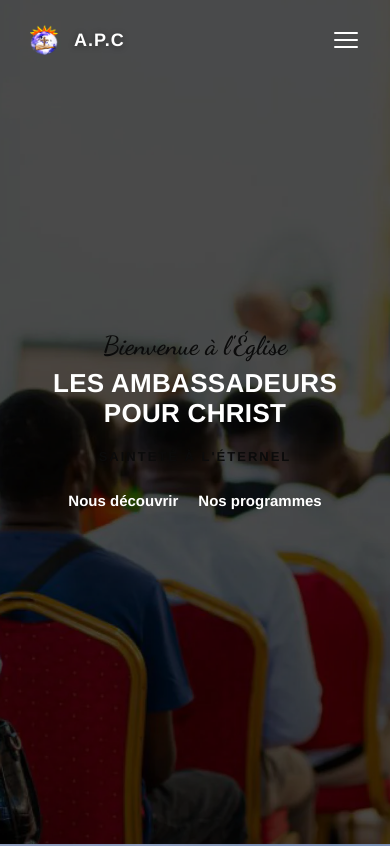
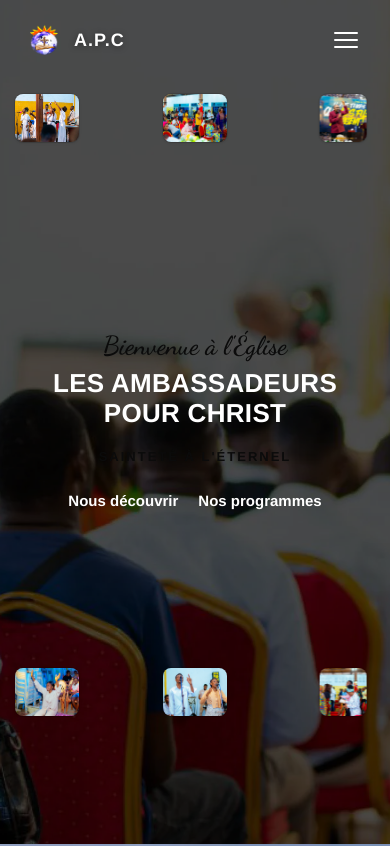
Before and after one commit to Leveling1/egliseapc, an Angular app: page / in a window 390 px wide. Shown: the top 846 px of the page. Built offline with nearby package versions, Linux system fonts and the light colour scheme.

Commit message:
feat: implement responsive layout for parallax images on smaller screens

```diff
--- a/src/app/shared/components/parallax-hero-images/parallax-hero-images.component.css
+++ b/src/app/shared/components/parallax-hero-images/parallax-hero-images.component.css
@@ -13,15 +13,6 @@
      (0 - 9, from image depth) from ever climbing above sibling content
      that isn't part of this layer. */
   z-index: 0;
-}
-
-/* Below this width, the centered 760px-wide hero text leaves no safe gap
-   for these images without either clipping the viewport edge or crowding
-   the text — so the decorative layer is hidden entirely instead. */
-@media (max-width: 1279px) {
-  .apc-parallax {
-    display: none;
-  }
 }
 
 .apc-parallax__pos {
--- a/src/app/shared/components/parallax-hero-images/parallax-hero-images.component.ts
+++ b/src/app/shared/components/parallax-hero-images/parallax-hero-images.component.ts
@@ -43,10 +43,8 @@ interface ParallaxRenderItem extends ParallaxBaseItem {
 
 // The hero's centered text block (max-width 760px) sits vertically centered
 // too, so the top/bottom rows are pushed well clear of its ~25%-75% band,
-// and every row is pulled out horizontally so it can't reach the text even
-// on the narrowest viewport width this layer is shown at (see the
-// `.apc-parallax` media query in the stylesheet — it's hidden below 1280px,
-// where a 760px-wide text block would leave no safe room for these images).
+// and every row is pulled out horizontally so it can't reach the text. Used
+// at 1280px and above; below that, POSITION_STYLES_STACKED takes over.
 const POSITION_STYLES: Record<ParallaxPosition, ParallaxPositionStyle> = {
   'top-left': { top: '14%', left: '10%' },
   'top-right': { top: '14%', right: '10%' },
@@ -56,6 +54,20 @@ const POSITION_STYLES: Record<ParallaxPosition, ParallaxPositionStyle> = {
   'bottom-right': { top: '80%', right: '10%' },
   'far-left': { top: '60%', left: '16%' },
   'far-right': { top: '60%', right: '16%' },
+};
+
+// Below 1280px the desktop left/right spread has no safe gap left around the
+// centered hero text, so images are regrouped into two horizontal rows —
+// three above the text, three below — instead of being hidden entirely.
+const POSITION_STYLES_STACKED: Record<ParallaxPosition, ParallaxPositionStyle> = {
+  'top-left': { top: '14%', left: '12%' },
+  'top-right': { top: '14%', left: '50%' },
+  'mid-left': { top: '14%', left: '88%' },
+  'mid-right': { top: '82%', left: '12%' },
+  'bottom-left': { top: '82%', left: '50%' },
+  'bottom-right': { top: '82%', left: '88%' },
+  'far-left': { top: '14%', left: '50%' },
+  'far-right': { top: '82%', left: '50%' },
 };
 
 const POSITION_ORDER: readonly ParallaxPosition[] = [
@@ -102,6 +114,11 @@ export class ParallaxHeroImagesComponent {
   protected readonly entranceDuration = ENTRANCE_DURATION_SECONDS;
   protected readonly visible = signal(false);
 
+  // Mirrors the `.apc-parallax` breakpoint below — true means the stacked
+  // (3 above / 3 below) mobile layout is active instead of the desktop
+  // left/right spread.
+  private readonly stackedLayout = signal(false);
+
   // Sizing intentionally smaller than the original source (which felt too
   // large/imposing on this site). Images are centered on their anchor point
   // (see `items` below) so shrinking them never widens the gaps between
@@ -131,11 +148,12 @@ export class ParallaxHeroImagesComponent {
 
   private readonly baseItems = computed<readonly ParallaxBaseItem[]>(() => {
     const depthValues = DEPTH_VALUES_BY_VARIANT[this.variant()];
+    const styles = this.stackedLayout() ? POSITION_STYLES_STACKED : POSITION_STYLES;
 
     return this.images()
       .slice(0, 8)
       .map((src, index) => {
-        const style = POSITION_STYLES[POSITION_ORDER[index]];
+        const style = styles[POSITION_ORDER[index]];
 
         return {
           src,
@@ -195,8 +213,16 @@ export class ParallaxHeroImagesComponent {
 
       window.addEventListener('mousemove', onMouseMove, { passive: true });
 
+      const stackedQuery = window.matchMedia('(max-width: 1279px)');
+      this.stackedLayout.set(stackedQuery.matches);
+      const onStackedChange = (event: MediaQueryListEvent): void => {
+        this.stackedLayout.set(event.matches);
+      };
+      stackedQuery.addEventListener('change', onStackedChange);
+
       destroyRef.onDestroy(() => {
         window.removeEventListener('mousemove', onMouseMove);
+        stackedQuery.removeEventListener('change', onStackedChange);
         if (this.animationFrameId !== null) {
           cancelAnimationFrame(this.animationFrameId);
         }
```
